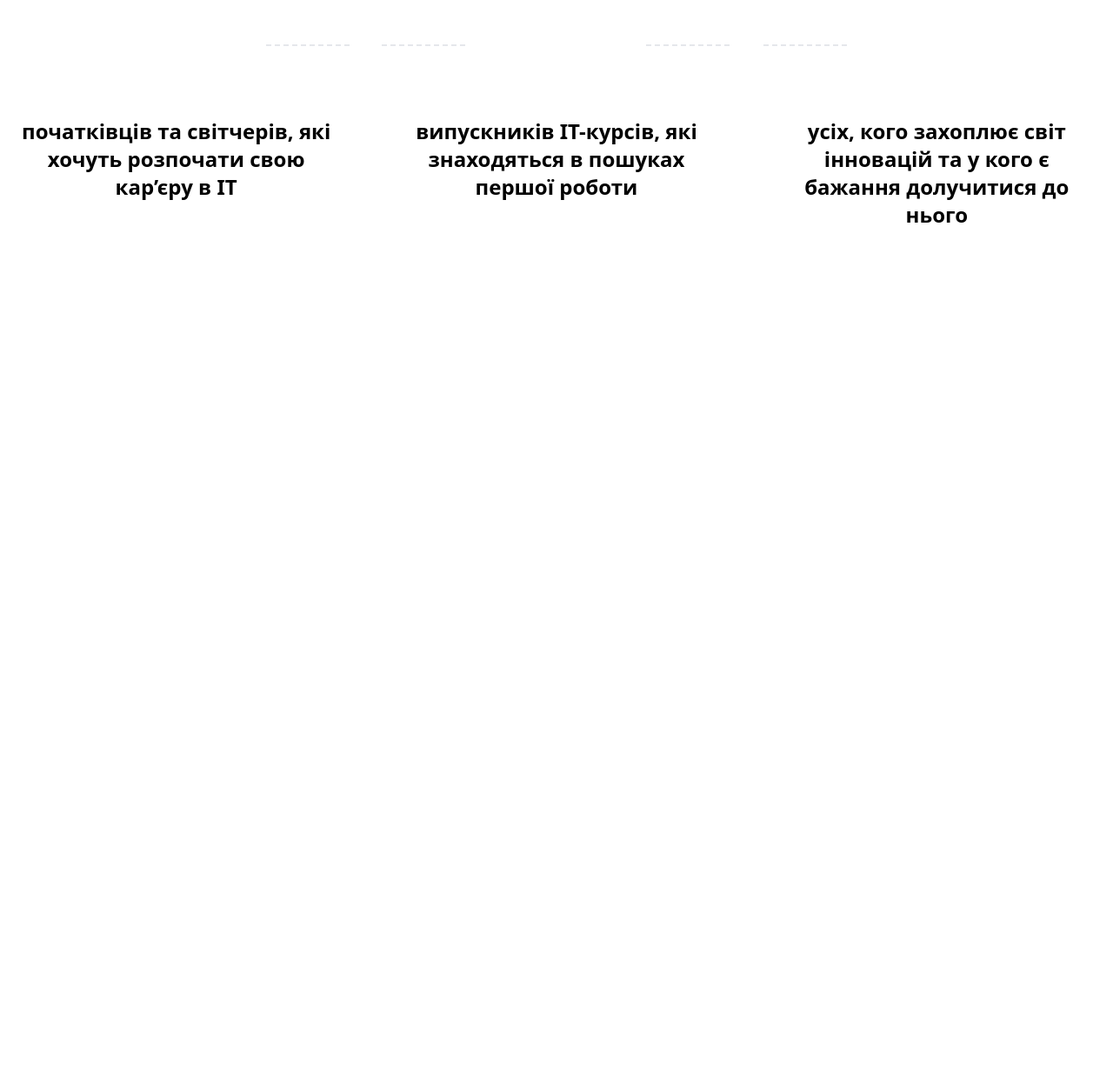
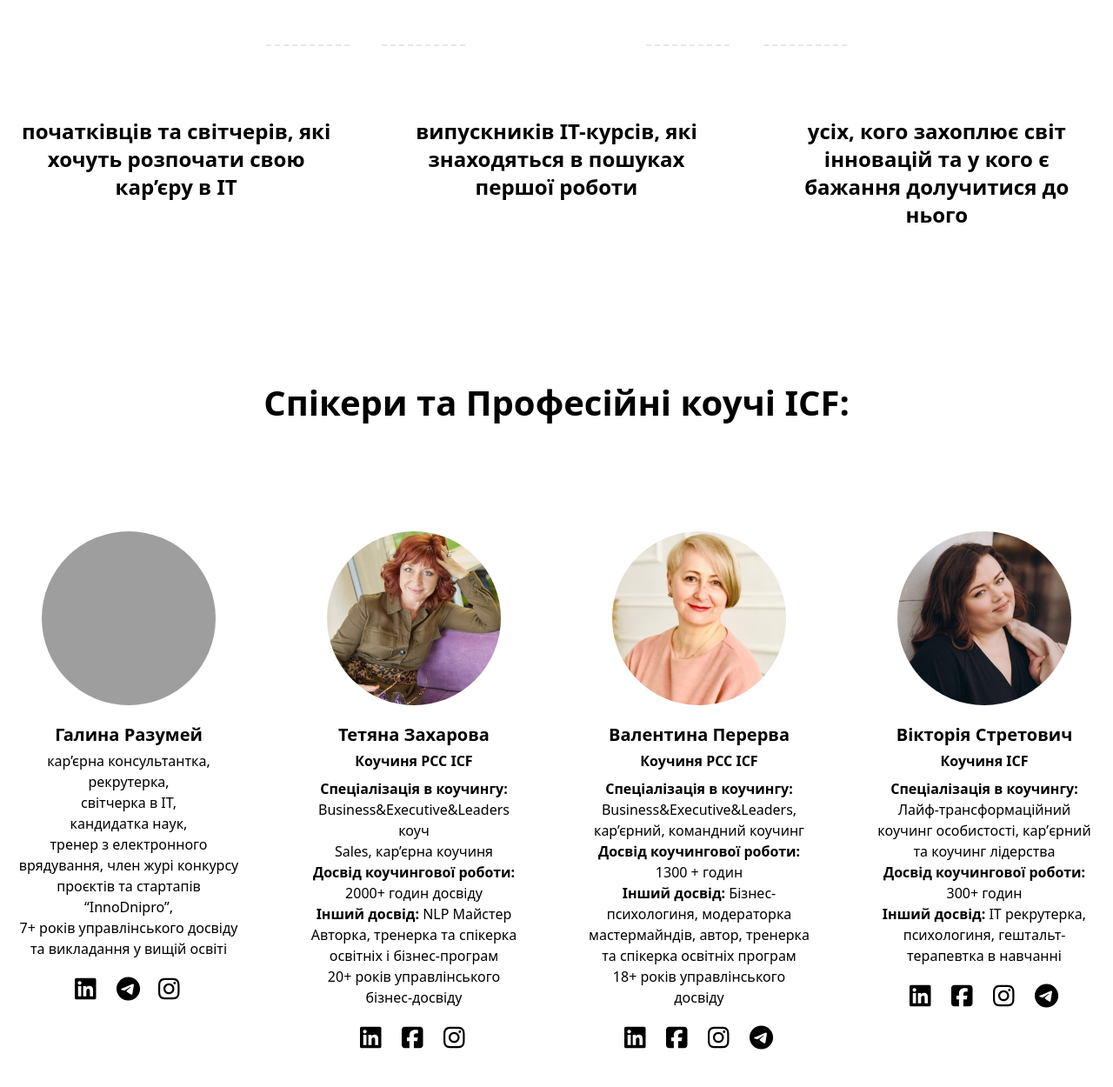
Before and after one commit to helen25sur/ICF-coaching-landing, a Gatsby site: page / in a window 1280 px wide. Shown: the part 1260-2510 px from the top of the page at 87% size. Before the commit the page ends 1603 px from the top, so only its background shows below. Built offline with nearby package versions, Linux system fonts and the light colour scheme; Gatsby itself is replaced by a stand-in of ours; grey boxes are pictures that could not be loaded; what tailgrids would draw is missing.

Commit message:
feat: add Speakers & Speaker components and linked files

```diff
--- a/src/components/Header/Header.js
+++ b/src/components/Header/Header.js
@@ -50,7 +50,7 @@ const Header = () => {
               </nav>
             </div>
             <div className="hidden justify-end pr-16 sm:flex lg:pr-0">
-              <a href="#participate" className="dark:bg-dark-2 dark:hover:bg-dark-3 rounded-md bg-dark px-7 py-3 text-base font-medium text-white hover:bg-body-color">
+              <a href="#participate" className="inline-flex items-center justify-center rounded-md border border-primary bg-primary px-7 py-3 text-center text-base font-medium text-white hover:border-[#1B44C8] hover:bg-[#1B44C8] active:border-[#1B44C8] active:bg-[#1B44C8] disabled:border-gray-3 disabled:bg-gray-3 disabled:text-dark-5">
                 Взяти участь
               </a>
             </div>
--- /dev/null
+++ b/src/components/Speakers/Speaker.js
@@ -0,0 +1,47 @@
+import React from 'react';
+
+
+const Speaker = ({ name, description, photo, contacts }) => {
+
+  const SpecializationSpeaker = (props) => <><strong>Спеціалізація в коучингу:</strong> {props.specialization} <br /></>;
+  const ExperienceSpeaker = (props) => <><strong>Досвід коучингової роботи:</strong> {props.experience} <br /></>;
+  const OtherExperienceSpeaker = (props) => <span><strong>Інший досвід:</strong> {props.other_experience}</span>;
+
+  return (
+    <div className="w-full px-4 sm:w-1/2 lg:w-1/4 xl:w-1/4">
+      <div className="shadow-1 dark:shadow-box-dark group mb-8 rounded-[5px] bg-white px-5 pb-10 pt-12 dark:bg-dark">
+        <div className="relative z-10 mx-auto mb-5 h-[200px] w-[200px]overflow-hidden">
+          <img src={photo} alt={name} className="mx-auto h-[200px] w-[200px] object-cover object-top rounded-full" />
+        </div>
+        <div className="text-center">
+          <h3 className="mb-1 text-xl font-bold text-primary dark:text-blue-200">
+            {name}
+          </h3>
+          <div className="dark:text-dark-7 mb-5 text-base text-body-color whitespace-pre-line">
+            {description.length > 0 ? description : ''} <div>
+              <p className='mb-2'><strong>{description.title}</strong></p>
+              {description.specialization ? <SpecializationSpeaker specialization={description.specialization} /> : ''}
+
+              {description.experience ? <ExperienceSpeaker experience={description.experience} /> : ''}
+
+              {description.other_experience ? <OtherExperienceSpeaker other_experience={description.other_experience} /> : ''}
+            </div>
+          </div>
+          <div className="flex items-center justify-center gap-5">
+            {contacts.map(c => {
+              return (
+                <a key={c.social} href={c.href} className="text-dark-6 hover:text-primary">
+                  <svg xmlns="http://www.w3.org/2000/svg" title={c.title} className="w-7 h-7" aria-hidden="true" focusable="false" viewBox="0 0 512 512">
+                    <path fill="currentColor" d={c.icon} />
+                  </svg>
+                </a>
+              )
+            })}
+          </div>
+        </div>
+      </div>
+    </div>
+  )
+}
+
+export default Speaker;
--- /dev/null
+++ b/src/components/Speakers/Speakers.js
@@ -0,0 +1,33 @@
+import React from 'react';
+import Speaker from './Speaker';
+import speakersJSON from '../../data/speakers.json';
+
+// const speakers =
+
+const Speakers = () => {
+  return (
+    <section id='speakers' className="dark:bg-dark-2 overflow-hidden bg-tg-bg pb-20 pt-20 lg:pb-[100px] lg:pt-[100px]">
+      <div className="container mx-auto">
+        <div className="-mx-4 flex flex-wrap">
+          <div className="w-full px-4">
+            <div className="mx-auto mb-[60px] text-center lg:mb-20">
+              <h2 className="mb-3 text-3xl font-bold leading-[1.2] text-primary dark:text-blue-200 sm:text-4xl md:text-[40px]">
+                Спікери та Професійні коучі ICF:
+              </h2>
+            </div>
+          </div>
+        </div>
+
+        <div className="-mx-4 flex flex-wrap justify-center">
+          {
+            speakersJSON.map(s => {
+              return <Speaker key={s.name} name={s.name} description={s.description} photo={s.photo} contacts={s.contacts} />
+            })
+          }
+        </div>
+      </div>
+    </section>
+  )
+}
+
+export default Speakers;
--- a/src/components/ui/ThemeToggler.js
+++ b/src/components/ui/ThemeToggler.js
@@ -5,7 +5,7 @@ const ThemeToggler = () => {
   return (
     <Toggler>
       {({ theme, toggleTheme }) => (
-        <div className="flex flex-col justify-center ml-3 absolute right-[24%] sm:right-[50%] lg:static">
+        <div className="flex flex-col justify-center ml-3 absolute right-[-10%] sm:right-[-40px] lg:static">
           <label className="cursor-pointer p-4 border-slate-400 dark:border-slate-300 border-2 rounded-md" htmlFor="light-switch">
             <input type="checkbox" onChange={e => {
               console.log(e.target);
--- /dev/null
+++ b/src/data/speakers.json
@@ -0,0 +1,130 @@
+[
+  {
+    "name": "Галина Разумей",
+    "description": "кар’єрна консультантка, рекрутерка, \n світчерка в ІТ, \n кандидатка наук,\nтренер з електронного врядування, член журі конкурсу проєктів та стартапів “InnoDnipro”, \n 7+ років управлінського досвіду та викладання у вищій освіті",
+    "photo": "/speakers/Razumei.jpg",
+    "contacts": [
+      {
+        "social": "LinkedIn",
+        "href": "https://www.linkedin.com/in/halyna-razumei/",
+        "title": "Halyna Razumei, PhD",
+        "icon": "M416 32H31.9C14.3 32 0 46.5 0 64.3v383.4C0 465.5 14.3 480 31.9 480H416c17.6 0 32-14.5 32-32.3V64.3c0-17.8-14.4-32.3-32-32.3zM135.4 416H69V202.2h66.5V416zm-33.2-243c-21.3 0-38.5-17.3-38.5-38.5S80.9 96 102.2 96c21.2 0 38.5 17.3 38.5 38.5 0 21.3-17.2 38.5-38.5 38.5zm282.1 243h-66.4V312c0-24.8-.5-56.7-34.5-56.7-34.6 0-39.9 27-39.9 54.9V416h-66.4V202.2h63.7v29.2h.9c8.9-16.8 30.6-34.5 62.9-34.5 67.2 0 79.7 44.3 79.7 101.9V416z"
+      },
+      {
+        "social": "Telegram",
+        "href": "https://t.me/gala_ra",
+        "title": "Halyna Razumei",
+        "icon": "M248 8C111 8 0 119 0 256S111 504 248 504 496 393 496 256 385 8 248 8zM363 176.7c-3.7 39.2-19.9 134.4-28.1 178.3-3.5 18.6-10.3 24.8-16.9 25.4-14.4 1.3-25.3-9.5-39.3-18.7-21.8-14.3-34.2-23.2-55.3-37.2-24.5-16.1-8.6-25 5.3-39.5 3.7-3.8 67.1-61.5 68.3-66.7 .2-.7 .3-3.1-1.2-4.4s-3.6-.8-5.1-.5q-3.3 .7-104.6 69.1-14.8 10.2-26.9 9.9c-8.9-.2-25.9-5-38.6-9.1-15.5-5-27.9-7.7-26.8-16.3q.8-6.7 18.5-13.7 108.4-47.2 144.6-62.3c68.9-28.6 83.2-33.6 92.5-33.8 2.1 0 6.6 .5 9.6 2.9a10.5 10.5 0 0 1 3.5 6.7A43.8 43.8 0 0 1 363 176.7z"
+      },
+      {
+        "social": "Instagram",
+        "href": "https://www.instagram.com/razumei_itcareer/",
+        "title": "razumei_itcareer",
+        "icon": "M224.1 141c-63.6 0-114.9 51.3-114.9 114.9s51.3 114.9 114.9 114.9S339 319.5 339 255.9 287.7 141 224.1 141zm0 189.6c-41.1 0-74.7-33.5-74.7-74.7s33.5-74.7 74.7-74.7 74.7 33.5 74.7 74.7-33.6 74.7-74.7 74.7zm146.4-194.3c0 14.9-12 26.8-26.8 26.8-14.9 0-26.8-12-26.8-26.8s12-26.8 26.8-26.8 26.8 12 26.8 26.8zm76.1 27.2c-1.7-35.9-9.9-67.7-36.2-93.9-26.2-26.2-58-34.4-93.9-36.2-37-2.1-147.9-2.1-184.9 0-35.8 1.7-67.6 9.9-93.9 36.1s-34.4 58-36.2 93.9c-2.1 37-2.1 147.9 0 184.9 1.7 35.9 9.9 67.7 36.2 93.9s58 34.4 93.9 36.2c37 2.1 147.9 2.1 184.9 0 35.9-1.7 67.7-9.9 93.9-36.2 26.2-26.2 34.4-58 36.2-93.9 2.1-37 2.1-147.8 0-184.8zM398.8 388c-7.8 19.6-22.9 34.7-42.6 42.6-29.5 11.7-99.5 9-132.1 9s-102.7 2.6-132.1-9c-19.6-7.8-34.7-22.9-42.6-42.6-11.7-29.5-9-99.5-9-132.1s-2.6-102.7 9-132.1c7.8-19.6 22.9-34.7 42.6-42.6 29.5-11.7 99.5-9 132.1-9s102.7-2.6 132.1 9c19.6 7.8 34.7 22.9 42.6 42.6 11.7 29.5 9 99.5 9 132.1s2.7 102.7-9 132.1z"
+      }
+    ]
+  },
+  {
+    "name": "Тетяна Захарова",
+    "description": {
+      "title": "Коучиня PCC  ICF",
+      "specialization": "Business&Executive&Leаders коуч \n Sales, кар’єрна коучиня",
+      "experience": "2000+ годин досвіду",
+      "other_experience": "NLP Майстер \n Авторка, тренерка та спікерка освітніх і бізнес-програм \n 20+ років управлінського бізнес-досвіду"
+    },
+    "photo": "/speakers/Zaharova.jpg",
+    "contacts": [
+      {
+        "social": "LinkedIn",
+        "href": "https://www.linkedin.com/in/tetyana-zakharova/",
+        "title": "Tetyana Zakharova",
+        "icon": "M416 32H31.9C14.3 32 0 46.5 0 64.3v383.4C0 465.5 14.3 480 31.9 480H416c17.6 0 32-14.5 32-32.3V64.3c0-17.8-14.4-32.3-32-32.3zM135.4 416H69V202.2h66.5V416zm-33.2-243c-21.3 0-38.5-17.3-38.5-38.5S80.9 96 102.2 96c21.2 0 38.5 17.3 38.5 38.5 0 21.3-17.2 38.5-38.5 38.5zm282.1 243h-66.4V312c0-24.8-.5-56.7-34.5-56.7-34.6 0-39.9 27-39.9 54.9V416h-66.4V202.2h63.7v29.2h.9c8.9-16.8 30.6-34.5 62.9-34.5 67.2 0 79.7 44.3 79.7 101.9V416z"
+      },
+      {
+        "social": "Facebook",
+        "href": "https://www.facebook.com/tatyana.zakharova.50",
+        "title": "Татьяна Захарова",
+        "icon": "M64 32C28.7 32 0 60.7 0 96V416c0 35.3 28.7 64 64 64h98.2V334.2H109.4V256h52.8V222.3c0-87.1 39.4-127.5 125-127.5c16.2 0 44.2 3.2 55.7 6.4V172c-6-.6-16.5-1-29.6-1c-42 0-58.2 15.9-58.2 57.2V256h83.6l-14.4 78.2H255V480H384c35.3 0 64-28.7 64-64V96c0-35.3-28.7-64-64-64H64z"
+      },
+      {
+        "social": "Instagram",
+        "href": "https://www.instagram.com/zakharova.tatyana/",
+        "title": "zakharova.tatyana",
+        "icon": "M224.1 141c-63.6 0-114.9 51.3-114.9 114.9s51.3 114.9 114.9 114.9S339 319.5 339 255.9 287.7 141 224.1 141zm0 189.6c-41.1 0-74.7-33.5-74.7-74.7s33.5-74.7 74.7-74.7 74.7 33.5 74.7 74.7-33.6 74.7-74.7 74.7zm146.4-194.3c0 14.9-12 26.8-26.8 26.8-14.9 0-26.8-12-26.8-26.8s12-26.8 26.8-26.8 26.8 12 26.8 26.8zm76.1 27.2c-1.7-35.9-9.9-67.7-36.2-93.9-26.2-26.2-58-34.4-93.9-36.2-37-2.1-147.9-2.1-184.9 0-35.8 1.7-67.6 9.9-93.9 36.1s-34.4 58-36.2 93.9c-2.1 37-2.1 147.9 0 184.9 1.7 35.9 9.9 67.7 36.2 93.9s58 34.4 93.9 36.2c37 2.1 147.9 2.1 184.9 0 35.9-1.7 67.7-9.9 93.9-36.2 26.2-26.2 34.4-58 36.2-93.9 2.1-37 2.1-147.8 0-184.8zM398.8 388c-7.8 19.6-22.9 34.7-42.6 42.6-29.5 11.7-99.5 9-132.1 9s-102.7 2.6-132.1-9c-19.6-7.8-34.7-22.9-42.6-42.6-11.7-29.5-9-99.5-9-132.1s-2.6-102.7 9-132.1c7.8-19.6 22.9-34.7 42.6-42.6 29.5-11.7 99.5-9 132.1-9s102.7-2.6 132.1 9c19.6 7.8 34.7 22.9 42.6 42.6 11.7 29.5 9 99.5 9 132.1s2.7 102.7-9 132.1z"
+      }
+
+    ]
+  },
+  {
+    "name": "Валентина Перерва",
+    "description": {
+      "title": "Коучиня PCC  ICF",
+      "specialization": "Business&Executive&Leаders,  кар’єрний, командний коучинг",
+      "experience": "1300 + годин",
+      "other_experience": "Бізнес-психологиня, модераторка мастермайндів, автор, тренерка та спікерка освітніх  програм \n 18+ років управлінського досвіду"
+    },
+    "photo": "/speakers/Pererva.jpg",
+    "contacts": [
+      {
+        "social": "LinkedIn",
+        "href": "http://www.linkedin.com/in/valentyna-pererva-2129a81bb",
+        "title": "Valentyna Pererva",
+        "icon": "M416 32H31.9C14.3 32 0 46.5 0 64.3v383.4C0 465.5 14.3 480 31.9 480H416c17.6 0 32-14.5 32-32.3V64.3c0-17.8-14.4-32.3-32-32.3zM135.4 416H69V202.2h66.5V416zm-33.2-243c-21.3 0-38.5-17.3-38.5-38.5S80.9 96 102.2 96c21.2 0 38.5 17.3 38.5 38.5 0 21.3-17.2 38.5-38.5 38.5zm282.1 243h-66.4V312c0-24.8-.5-56.7-34.5-56.7-34.6 0-39.9 27-39.9 54.9V416h-66.4V202.2h63.7v29.2h.9c8.9-16.8 30.6-34.5 62.9-34.5 67.2 0 79.7 44.3 79.7 101.9V416z"
+      },
+      {
+        "social": "Facebook",
+        "href": "https://www.facebook.com/valentina.pererva/",
+        "title": "Валентина Перерва",
+        "icon": "M64 32C28.7 32 0 60.7 0 96V416c0 35.3 28.7 64 64 64h98.2V334.2H109.4V256h52.8V222.3c0-87.1 39.4-127.5 125-127.5c16.2 0 44.2 3.2 55.7 6.4V172c-6-.6-16.5-1-29.6-1c-42 0-58.2 15.9-58.2 57.2V256h83.6l-14.4 78.2H255V480H384c35.3 0 64-28.7 64-64V96c0-35.3-28.7-64-64-64H64z"
+      },
+      {
+        "social": "Instagram",
+        "href": "https://www.instagram.com/perervavalentina/",
+        "title": "perervavalentina",
+        "icon": "M224.1 141c-63.6 0-114.9 51.3-114.9 114.9s51.3 114.9 114.9 114.9S339 319.5 339 255.9 287.7 141 224.1 141zm0 189.6c-41.1 0-74.7-33.5-74.7-74.7s33.5-74.7 74.7-74.7 74.7 33.5 74.7 74.7-33.6 74.7-74.7 74.7zm146.4-194.3c0 14.9-12 26.8-26.8 26.8-14.9 0-26.8-12-26.8-26.8s12-26.8 26.8-26.8 26.8 12 26.8 26.8zm76.1 27.2c-1.7-35.9-9.9-67.7-36.2-93.9-26.2-26.2-58-34.4-93.9-36.2-37-2.1-147.9-2.1-184.9 0-35.8 1.7-67.6 9.9-93.9 36.1s-34.4 58-36.2 93.9c-2.1 37-2.1 147.9 0 184.9 1.7 35.9 9.9 67.7 36.2 93.9s58 34.4 93.9 36.2c37 2.1 147.9 2.1 184.9 0 35.9-1.7 67.7-9.9 93.9-36.2 26.2-26.2 34.4-58 36.2-93.9 2.1-37 2.1-147.8 0-184.8zM398.8 388c-7.8 19.6-22.9 34.7-42.6 42.6-29.5 11.7-99.5 9-132.1 9s-102.7 2.6-132.1-9c-19.6-7.8-34.7-22.9-42.6-42.6-11.7-29.5-9-99.5-9-132.1s-2.6-102.7 9-132.1c7.8-19.6 22.9-34.7 42.6-42.6 29.5-11.7 99.5-9 132.1-9s102.7-2.6 132.1 9c19.6 7.8 34.7 22.9 42.6 42.6 11.7 29.5 9 99.5 9 132.1s2.7 102.7-9 132.1z"
+      },
+      {
+        "social": "Telegram",
+        "href": "https://t.me/VIVAPERERVA",
+        "title": "VIVAPERERVA",
+        "icon": "M248 8C111 8 0 119 0 256S111 504 248 504 496 393 496 256 385 8 248 8zM363 176.7c-3.7 39.2-19.9 134.4-28.1 178.3-3.5 18.6-10.3 24.8-16.9 25.4-14.4 1.3-25.3-9.5-39.3-18.7-21.8-14.3-34.2-23.2-55.3-37.2-24.5-16.1-8.6-25 5.3-39.5 3.7-3.8 67.1-61.5 68.3-66.7 .2-.7 .3-3.1-1.2-4.4s-3.6-.8-5.1-.5q-3.3 .7-104.6 69.1-14.8 10.2-26.9 9.9c-8.9-.2-25.9-5-38.6-9.1-15.5-5-27.9-7.7-26.8-16.3q.8-6.7 18.5-13.7 108.4-47.2 144.6-62.3c68.9-28.6 83.2-33.6 92.5-33.8 2.1 0 6.6 .5 9.6 2.9a10.5 10.5 0 0 1 3.5 6.7A43.8 43.8 0 0 1 363 176.7z"
+      }
+    ]
+  },
+  {
+    "name": "Вікторія Стретович",
+    "description": {
+      "title": "Коучиня ICF",
+      "specialization": "Лайф-трансформаційний коучинг особистості, карʼєрний та коучинг лідерства",
+      "experience": "300+ годин",
+      "other_experience": "IT рекрутерка, психологиня,  гештальт-терапевтка в навчанні"
+    },
+    "photo": "/speakers/Stretovich.jpg",
+    "contacts": [
+      {
+        "social": "LinkedIn",
+        "href": "https://www.linkedin.com/in/viktoriia-s-1403b7206/",
+        "title": "Viktoriia S.",
+        "icon": "M416 32H31.9C14.3 32 0 46.5 0 64.3v383.4C0 465.5 14.3 480 31.9 480H416c17.6 0 32-14.5 32-32.3V64.3c0-17.8-14.4-32.3-32-32.3zM135.4 416H69V202.2h66.5V416zm-33.2-243c-21.3 0-38.5-17.3-38.5-38.5S80.9 96 102.2 96c21.2 0 38.5 17.3 38.5 38.5 0 21.3-17.2 38.5-38.5 38.5zm282.1 243h-66.4V312c0-24.8-.5-56.7-34.5-56.7-34.6 0-39.9 27-39.9 54.9V416h-66.4V202.2h63.7v29.2h.9c8.9-16.8 30.6-34.5 62.9-34.5 67.2 0 79.7 44.3 79.7 101.9V416z"
+      },
+      {
+        "social": "Facebook",
+        "href": "https://www.facebook.com/profile.php?id=100016611188873",
+        "title": "Вікторія Стретович",
+        "icon": "M64 32C28.7 32 0 60.7 0 96V416c0 35.3 28.7 64 64 64h98.2V334.2H109.4V256h52.8V222.3c0-87.1 39.4-127.5 125-127.5c16.2 0 44.2 3.2 55.7 6.4V172c-6-.6-16.5-1-29.6-1c-42 0-58.2 15.9-58.2 57.2V256h83.6l-14.4 78.2H255V480H384c35.3 0 64-28.7 64-64V96c0-35.3-28.7-64-64-64H64z"
+      },
+      {
+        "social": "Instagram",
+        "href": "https://www.instagram.com/timeforvictory/",
+        "title": "timeforvictory",
+        "icon": "M224.1 141c-63.6 0-114.9 51.3-114.9 114.9s51.3 114.9 114.9 114.9S339 319.5 339 255.9 287.7 141 224.1 141zm0 189.6c-41.1 0-74.7-33.5-74.7-74.7s33.5-74.7 74.7-74.7 74.7 33.5 74.7 74.7-33.6 74.7-74.7 74.7zm146.4-194.3c0 14.9-12 26.8-26.8 26.8-14.9 0-26.8-12-26.8-26.8s12-26.8 26.8-26.8 26.8 12 26.8 26.8zm76.1 27.2c-1.7-35.9-9.9-67.7-36.2-93.9-26.2-26.2-58-34.4-93.9-36.2-37-2.1-147.9-2.1-184.9 0-35.8 1.7-67.6 9.9-93.9 36.1s-34.4 58-36.2 93.9c-2.1 37-2.1 147.9 0 184.9 1.7 35.9 9.9 67.7 36.2 93.9s58 34.4 93.9 36.2c37 2.1 147.9 2.1 184.9 0 35.9-1.7 67.7-9.9 93.9-36.2 26.2-26.2 34.4-58 36.2-93.9 2.1-37 2.1-147.8 0-184.8zM398.8 388c-7.8 19.6-22.9 34.7-42.6 42.6-29.5 11.7-99.5 9-132.1 9s-102.7 2.6-132.1-9c-19.6-7.8-34.7-22.9-42.6-42.6-11.7-29.5-9-99.5-9-132.1s-2.6-102.7 9-132.1c7.8-19.6 22.9-34.7 42.6-42.6 29.5-11.7 99.5-9 132.1-9s102.7-2.6 132.1 9c19.6 7.8 34.7 22.9 42.6 42.6 11.7 29.5 9 99.5 9 132.1s2.7 102.7-9 132.1z"
+      },
+      {
+        "social": "Telegram",
+        "href": "https://t.me/timeforvictory",
+        "title": "timeforvictory",
+        "icon": "M248 8C111 8 0 119 0 256S111 504 248 504 496 393 496 256 385 8 248 8zM363 176.7c-3.7 39.2-19.9 134.4-28.1 178.3-3.5 18.6-10.3 24.8-16.9 25.4-14.4 1.3-25.3-9.5-39.3-18.7-21.8-14.3-34.2-23.2-55.3-37.2-24.5-16.1-8.6-25 5.3-39.5 3.7-3.8 67.1-61.5 68.3-66.7 .2-.7 .3-3.1-1.2-4.4s-3.6-.8-5.1-.5q-3.3 .7-104.6 69.1-14.8 10.2-26.9 9.9c-8.9-.2-25.9-5-38.6-9.1-15.5-5-27.9-7.7-26.8-16.3q.8-6.7 18.5-13.7 108.4-47.2 144.6-62.3c68.9-28.6 83.2-33.6 92.5-33.8 2.1 0 6.6 .5 9.6 2.9a10.5 10.5 0 0 1 3.5 6.7A43.8 43.8 0 0 1 363 176.7z"
+      }
+    ]
+  }
+]
--- a/src/pages/index.js
+++ b/src/pages/index.js
@@ -2,6 +2,7 @@ import * as React from "react";
 import Header from "../components/Header/Header";
 import HeroSection from "../components/HeroSection/HeroSection";
 import ForWhom from "../components/ForWhom/ForWhom";
+import Speakers from "../components/Speakers/Speakers";
 
 export default function Home() {
   return (
@@ -9,6 +10,7 @@ export default function Home() {
       <Header />
       <HeroSection />
       <ForWhom />
+      <Speakers />
     </>
   )
 }
```
Also changed, not shown: src/components/HeroSection/HeroSection.js (+9 -9 lines), src/pages/404.js (added, +56 -0 lines), static/hero/hero-image2.jpg (renamed from static/hero-image2.jpg), static/speakers/Pererva.jpg (added), static/speakers/Stretovich.jpg (added), static/speakers/Zaharova.jpg (added), 5 other files.
